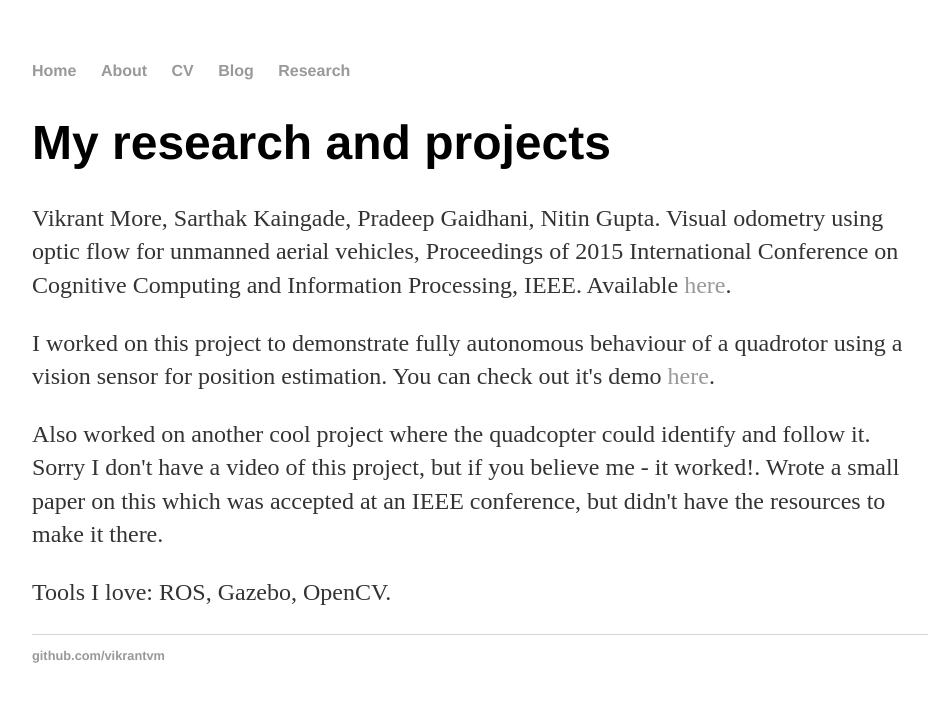
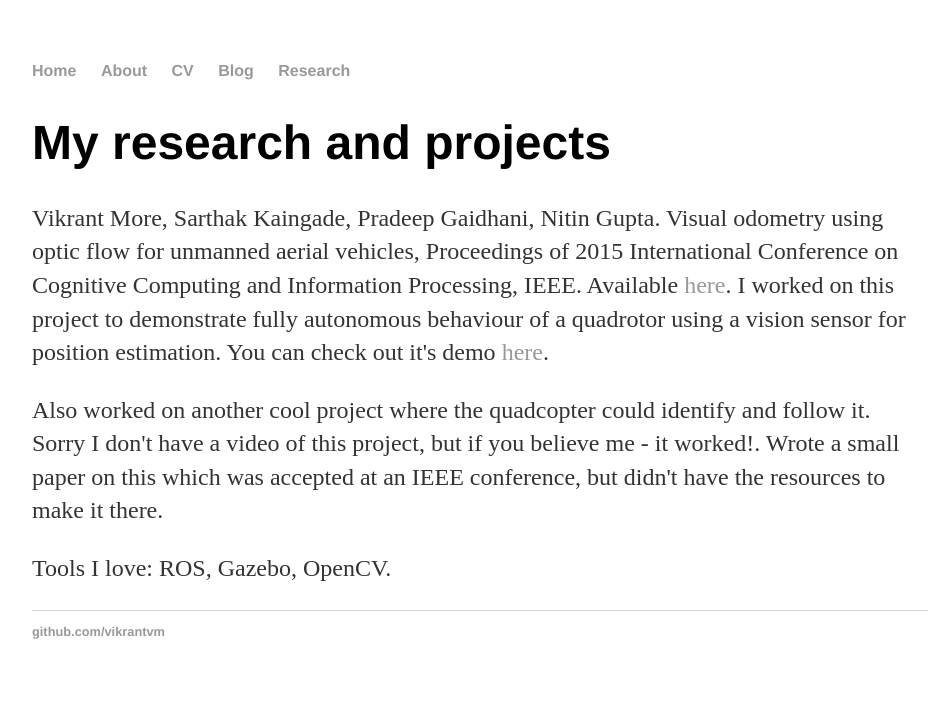
Before and after one commit to vikrantvm/vikrantvm.github.io, a Jekyll site: the page built from research/index.html, in a window 1280 px wide. Shown: the top 702 px of the page, without its empty margins (160-1097 px from the left). Built offline with Jekyll 4.4.1, drawn with Linux system fonts in a browser that asks for light colours.

Commit message:
nth update

```diff
--- a/research/index.html
+++ b/research/index.html
@@ -6,8 +6,7 @@
 	<div class="research">
 
   <h1>My research and projects</h1>
-	<p>Vikrant More, Sarthak Kaingade, Pradeep Gaidhani, Nitin Gupta. Visual odometry using optic flow for unmanned aerial vehicles, Proceedings of 2015 International Conference on Cognitive Computing and Information Processing, IEEE. Available <a href="http://dx.doi.org/10.1109/CCIP.2015.7100731">here</a>.
-	<p>I worked on this project to demonstrate fully autonomous behaviour of a quadrotor using a vision sensor for position estimation. You can check out it's demo <a href="https://www.youtube.com/watch?v=1KbOuMlFG0Y">here</a>.</p>
+	<p>Vikrant More, Sarthak Kaingade, Pradeep Gaidhani, Nitin Gupta. Visual odometry using optic flow for unmanned aerial vehicles, Proceedings of 2015 International Conference on Cognitive Computing and Information Processing, IEEE. Available <a href="http://dx.doi.org/10.1109/CCIP.2015.7100731">here</a>. I worked on this project to demonstrate fully autonomous behaviour of a quadrotor using a vision sensor for position estimation. You can check out it's demo <a href="https://www.youtube.com/watch?v=1KbOuMlFG0Y">here</a>.</p>
 
   <p>Also worked on another cool project where the quadcopter could identify and follow it. Sorry I don't have a video of this project, but if you believe me - it worked!. Wrote a small paper on this which was accepted at an IEEE conference, but didn't have the resources to make it there.</p>
 
```
